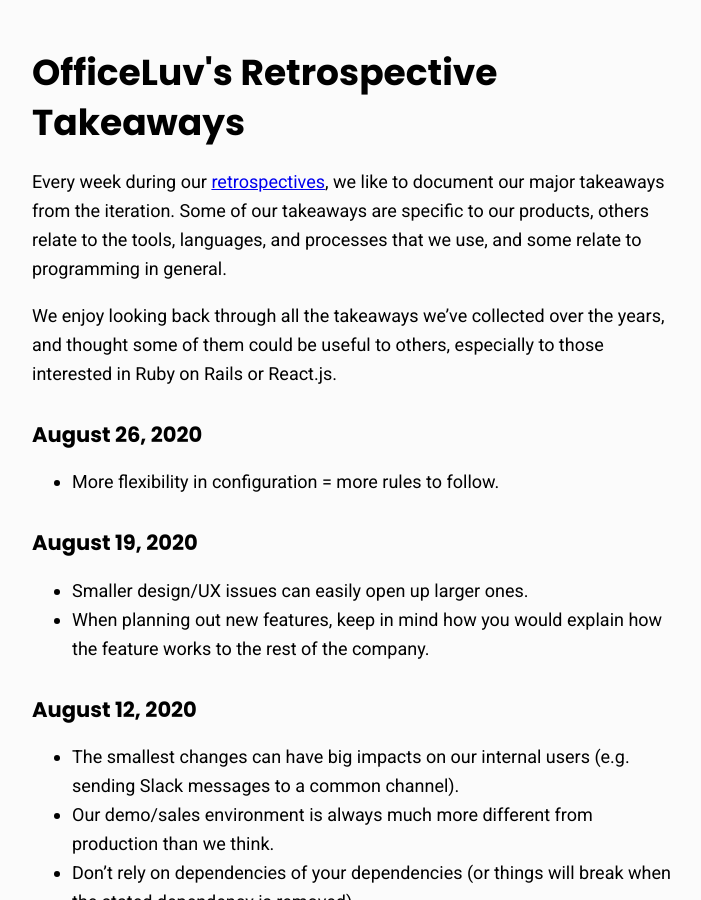
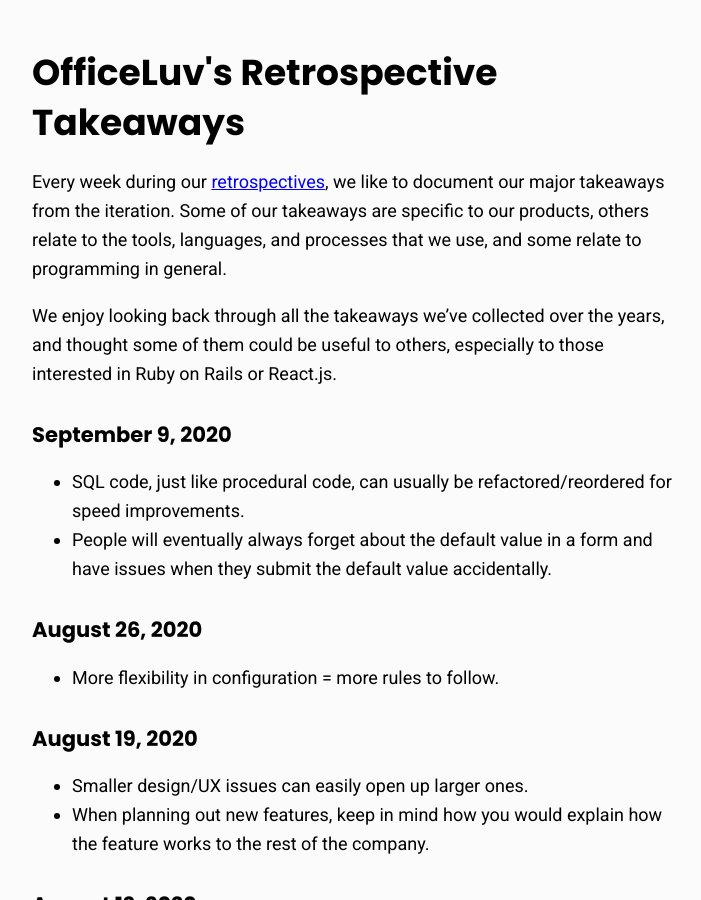
Before and after one commit to officeluv/officeluv.github.io, a Jekyll site: the page built from takeaways.md, in a window 1280 px wide and 900 px high. Shown: the whole window, without its empty margins (288-989 px from the left). Built offline with Jekyll 4.4.1, drawn with Linux system fonts in a browser that asks for light colours.

Commit message:
Update takeaways.md

```diff
--- a/takeaways.md
+++ b/takeaways.md
@@ -7,6 +7,10 @@
 Every week during our [retrospectives](/retrospectives), we like to document our major takeaways from the iteration. Some of our takeaways are specific to our products, others relate to the tools, languages, and processes that we use, and some relate to programming in general.
 
 We enjoy looking back through all the takeaways we've collected over the years, and thought some of them could be useful to others, especially to those interested in Ruby on Rails or React.js.
+
+### September 9, 2020
+- SQL code, just like procedural code, can usually be refactored/reordered for speed improvements.
+- People will eventually always forget about the default value in a form and have issues when they submit the default value accidentally.
 
 ### August 26, 2020
 - More flexibility in configuration = more rules to follow.
```
